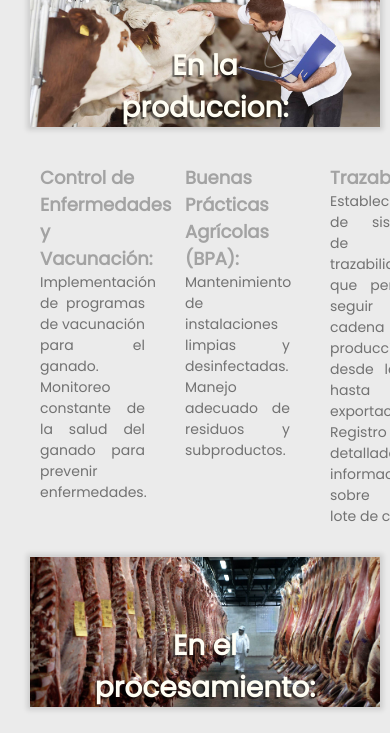
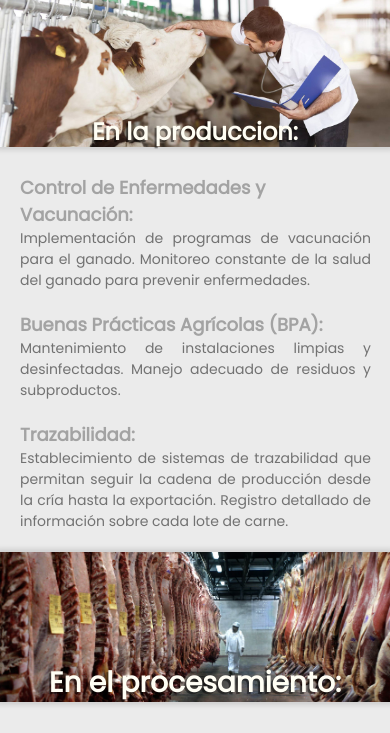
Before and after one commit to cotsdev93/ganaderaArenales, a website: page index.html in a window 390 px wide. Shown: the part 1892-2625 px from the top of the page. Drawn offline with nearby package versions, Linux system fonts and the light colour scheme; some packages are replaced by stand-ins of ours.

Commit message:
responsive higiene

```diff
--- a/index.html
+++ b/index.html
@@ -200,7 +200,7 @@
             <h4>En la produccion:</h4>
           </div>
           <div class="higieneInfo">
-            <div class="info"  data-aos="fade-right">
+            <div class="info"  data-aos="fade-up">
               <h5>Control de Enfermedades y Vacunación:</h5>
               <p>
                 Implementación de programas de vacunación para el ganado.
@@ -215,7 +215,7 @@
                 adecuado de residuos y subproductos.
               </p>
             </div>
-            <div class="info" data-aos="fade-left" >
+            <div class="info" data-aos="fade-up" >
               <h5>Trazabilidad:</h5>
               <p>
                 Establecimiento de sistemas de trazabilidad que permitan seguir
@@ -229,7 +229,7 @@
             <h4>En el procesamiento:</h4>
           </div>
           <div class="higieneInfo">
-            <div class="info"  data-aos="fade-right">
+            <div class="info"  data-aos="fade-up">
               <h5>Control de Calidad:</h5>
               <p>
                 Implementación de sistemas de control de calidad en cada etapa
@@ -245,7 +245,7 @@
                 (EPP) adecuados.
               </p>
             </div>
-            <div class="info" data-aos="fade-left">
+            <div class="info" data-aos="fade-up">
               <h5>Seguridad Alimentaria:</h5>
               <p>
                 Cumplimiento de estándares internacionales de seguridad
--- a/scss/componentes/higiene.scss
+++ b/scss/componentes/higiene.scss
@@ -77,3 +77,86 @@
     }
   }
 }
+
+@media (max-width: 737px) {
+  .higiene {
+  width: 100%;
+  height: 135vh;
+  padding: 0px 0px 30px 0px;
+  overflow: hidden;
+  h3 {
+    color: $grisMasOscuro;
+    font-size: 30px;
+    padding:15px
+  }
+  .imgContainer {
+    width: 100%;
+    position: relative;
+    margin:0px;
+    img {
+      width: 100%;
+      height: 150px;
+      object-fit: cover;
+      object-position: 20% 30%;
+      box-shadow: $shadow;
+    }
+    h4 {
+      text-align: center;
+      color: $blanquito;
+      text-shadow: -2px 2px 1px #00000080;
+      padding: 15px;
+      font-size: 24px;
+      position:absolute;
+      bottom:-10px;
+      left: 50%;
+      transform: translate(-50%);
+      width: 100%;
+    }
+  }
+
+  .higieneInfo {
+    width: 100%;
+    display: inline-block;
+    justify-content: space-around;
+    .info {
+      width: 90%;
+      height: 100%;
+      margin:20px;
+      h5 {
+        color: $grisOscuro;
+        font-size: 18px;
+      }
+      p {
+        color: $gris;
+        font-size: 14px;
+        text-align: justify;
+      }
+    }
+  }
+
+  .imgContainer02{
+    width: 100%;
+    position: relative;
+    margin:0px;
+    img {
+      width: 100%;
+      height: 150px;
+      object-fit: cover;
+      object-position: 0% 40%;
+      box-shadow: $shadow;
+    }
+    h4 {
+      text-align: center;
+      color: $blanquito;
+      text-shadow: -2px 2px 1px #00000080;
+      padding: px;
+      font-size: 28px;
+      position:absolute;
+      bottom:-10px;
+      left: 50%;
+      transform: translate(-50%);
+      width: 100%;
+    }
+  }
+}
+}
```
Also changed, not shown: script.js (+24 -12 lines), css/style.css, 1 other file.
